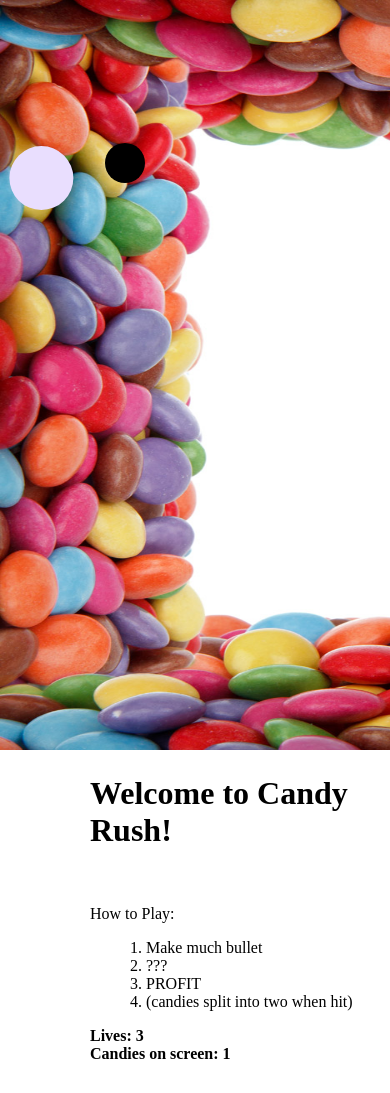
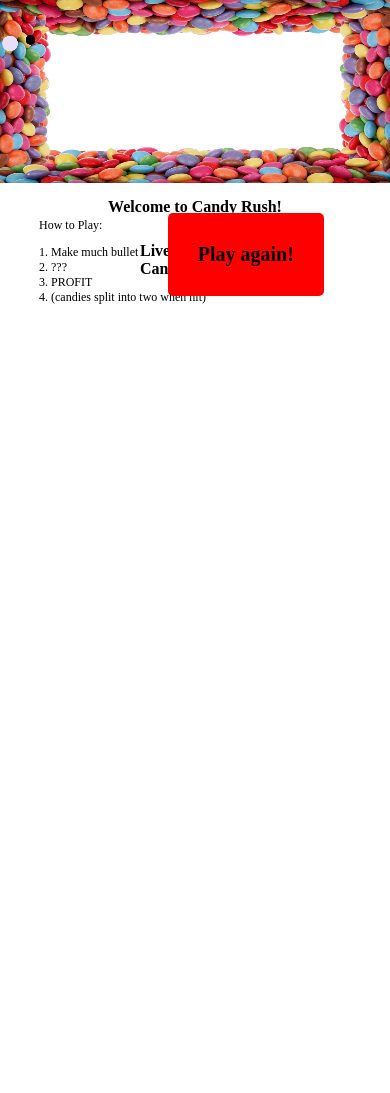
Before and after one commit to roykillany/Asteroids, a PHP site: page / in a window 390 px wide; the page is wider, and only the part inside the window is pictured. After the commit the page ends 304 px from the top of that part, so only its background shows below. Run offline with PHP 8.4, Linux system fonts and the light colour scheme.

Commit message:
Adds responsiveness for tablets.

```diff
--- /dev/null
+++ b/home-tablet.css
@@ -0,0 +1,24 @@
+@media only screen and (max-width: 1100px) {
+  h1.game-header {
+    width: 100%;
+    text-align: center;
+    height: 100%;
+    font-size: 100%;
+  }
+
+  div#instructions {
+    margin-left: 10%;
+    font-size: 12px;
+  }
+
+  div.scores {
+    width: auto;
+    float: none;
+    top: 55px;
+  }
+
+  a.restart {
+    bottom: -99px;
+    position: absolute;
+  }
+}
--- a/home.css
+++ b/home.css
@@ -5,25 +5,26 @@
 }
 
 div#HUD {
-  float: right;
-  width: 300px;
+  width: 100%;
+  height: 10px;
+  position: relative;
 }
 
 h1.game-header {
   float: left;
+  height: 110px;
 }
 
-canvas.game-canvas {
+canvas#game-canvas {
+  height: 100%;
+  width: 100%;
 }
-
-
 
 div#candy-count {
   float: left;
   display: inline;
   position: relative;
   width: 250px;
-  padding-bottom: 30px;
 }
 
 strong {
@@ -31,13 +32,13 @@ strong {
 }
 
 div#instructions {
-  display: inline;
-  position: relative;
-  padding-left: 10px;
+  width: 47%;
+  margin-left: 33%;
 }
 
 ul {
   list-style-type: none;
+  padding-left: 0;
 }
 
 .hidden {
@@ -52,7 +53,7 @@ a.restart {
   font-weight: bold;
   border-radius: 5px;
   color: #000000;
-  left: 27%;
+  left: 43%;
   text-decoration: none;
 }
 
@@ -72,3 +73,10 @@ a.restart {
 .hvr-glow:hover, .hvr-glow:focus, .hvr-glow:active {
   box-shadow: 0 0 12px rgba(0, 0, 0, 0.6);
 }
+
+div.scores {
+  width: 30%;
+  position: absolute;
+  top: 0;
+  right: 0;
+}
--- a/home.html
+++ b/home.html
@@ -7,7 +7,7 @@
   <script src="./jquery.js"></script>
   <script src="./hover-min.css"></script>
   <script src="./hover.css"></script>
-
+  <link rel="stylesheet" href="./home-tablet.css" media="(max-width: 1100px)">
   <style>
   html, body, canvas {
     padding: 0px;
@@ -23,7 +23,6 @@
     <h1 class="game-header">Welcome to Candy Rush!</h1>
 
     <div id="instructions">
-      <p>
       How to Play:
       <ul>
         <li>1. Make much bullet</li>
@@ -31,17 +30,17 @@
         <li>3. PROFIT</li>
         <li>4. (candies split into two when hit)</li>
       </ul>
-      </p>
     </div>
 
-    <div class="scores group">
+    <div class="scores">
       <div id="lives" class="group">
       </div>
       <div id="candy-count" class="group">
       </div>
     </div>
-    <a class="restart hidden hvr-glow" href="#">Play again!</a>
+    <a class="restart hvr-glow" href="#">Play again!</a>
   </div>
+
 
   <script src="./keymaster.js"></script>
   <script src="./util.js"></script>
```
Lines whose indentation alone changed are shown as unchanged.
